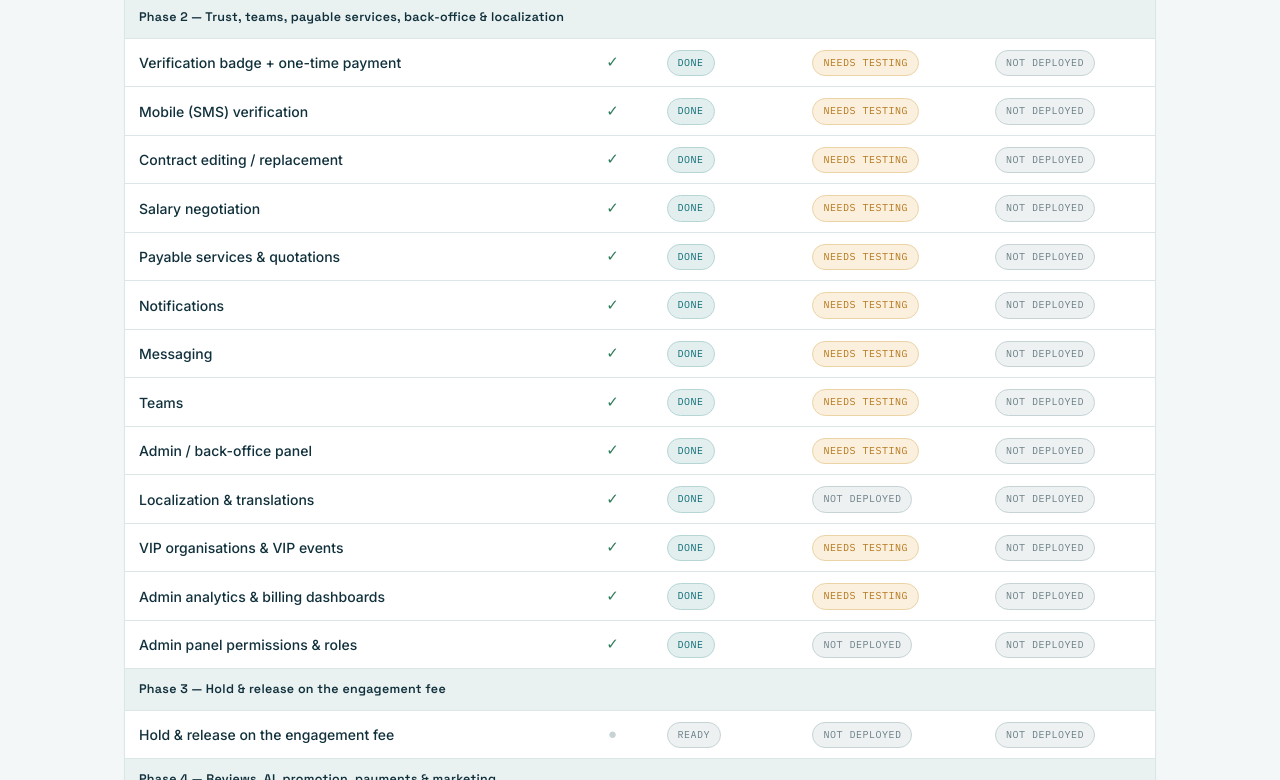
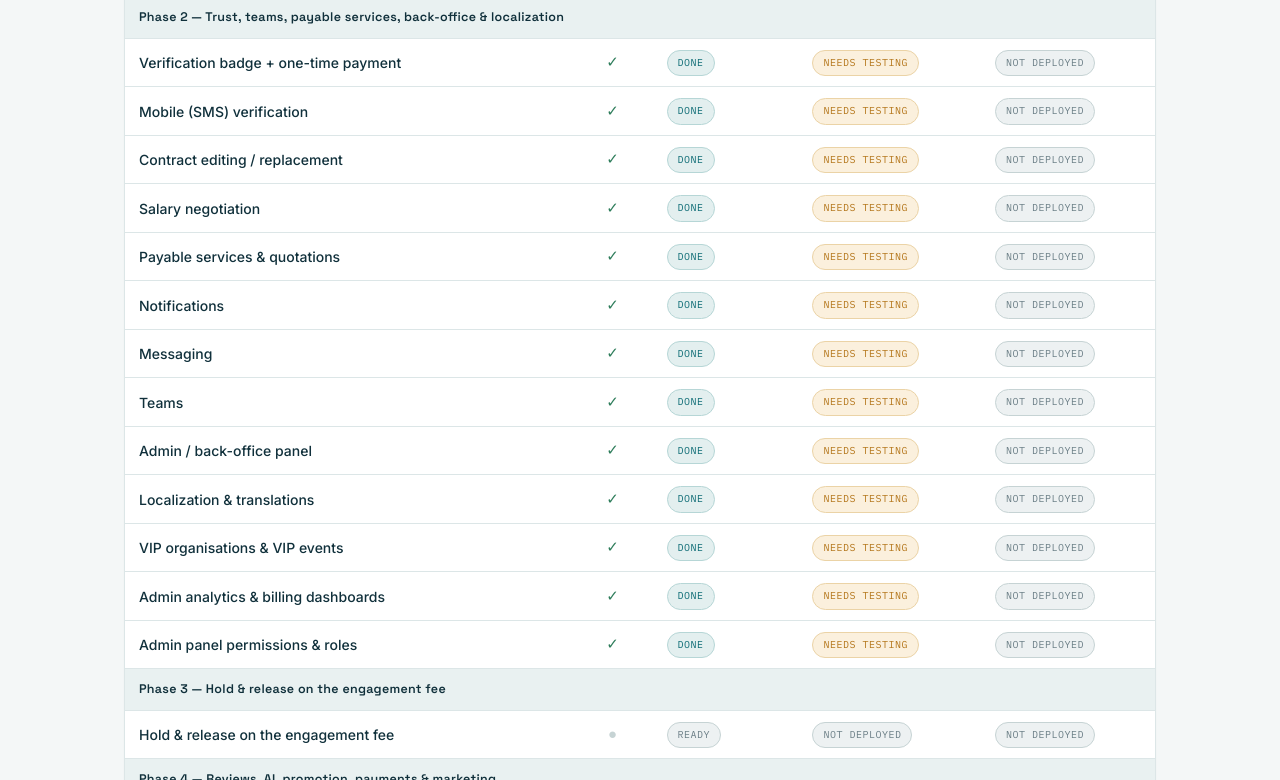
Before and after one commit to alislayman/medevent, a plain HTML site: page timeline.html in a window 1280 px wide. Shown: the part 2020-2800 px from the top of the page. Drawn offline with Linux system fonts and the light colour scheme.

Commit message:
Timeline: localization and admin permissions deployed to test
Both now awaiting testing on the test environment, matching every other
Phase 1 and Phase 2 feature. Phases 1 and 2 read 100% development and
fully deployed; test progress still 2% because nothing has been verified
there yet.

```diff
--- a/timeline.html
+++ b/timeline.html
@@ -263,10 +263,10 @@ const FEATURES = [
   { name: "Messaging",                                               dev: "done" , test: "needs", prod: "none" },
   { name: "Teams",                                                   dev: "done" , test: "needs", prod: "none" },
   { name: "Admin / back-office panel",                               dev: "done" , test: "needs", prod: "none" },
-  { name: "Localization & translations",                          dev: "done" , test: "none", prod: "none" },
+  { name: "Localization & translations",                          dev: "done" , test: "needs", prod: "none" },
   { name: "VIP organisations & VIP events",                       dev: "done" , test: "needs", prod: "none" },
   { name: "Admin analytics & billing dashboards",                 dev: "done" , test: "needs", prod: "none" },
-  { name: "Admin panel permissions & roles",                      dev: "done" , test: "none", prod: "none" },
+  { name: "Admin panel permissions & roles",                      dev: "done" , test: "needs", prod: "none" },
 
   { group: "Phase 3 — Hold & release on the engagement fee" },
   { name: "Hold & release on the engagement fee",                 dev: "ready", test: "none", prod: "none" },
```
